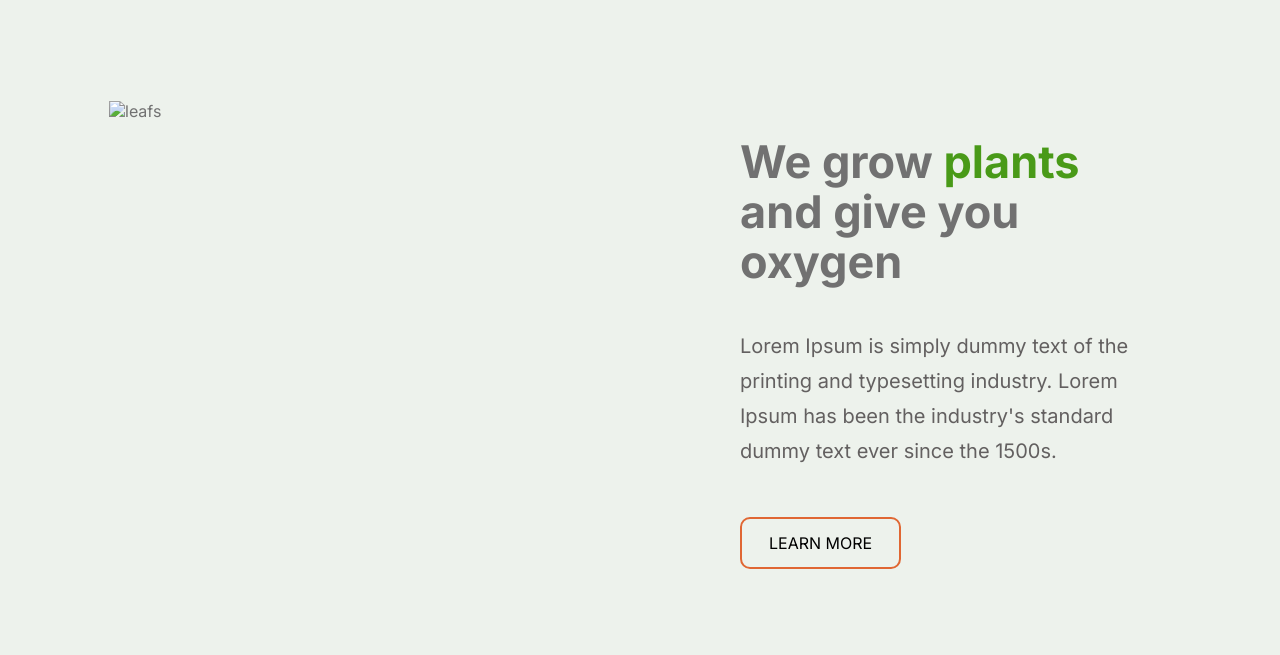
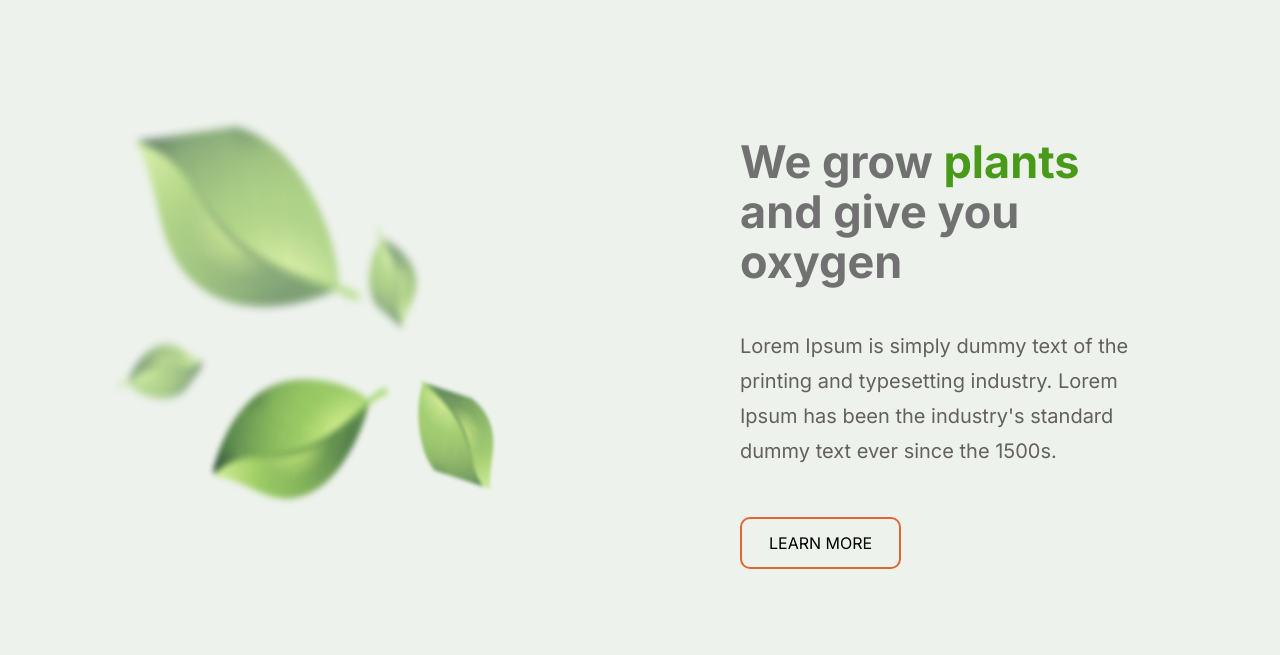
Before and after one commit to SpaYkeR696/rsschool-cv, a plain HTML site: page plants/index.html in a window 1280 px wide. Shown: the part 145-800 px from the top of the page. Drawn offline with Linux system fonts and the light colour scheme; the site is published under a folder, as on GitHub Pages, so addresses that start at the root find nothing; a web font is replaced by a local one.

Commit message:
fix: photo

```diff
--- a/plants/index.html
+++ b/plants/index.html
@@ -45,7 +45,7 @@
         <section class="welcom">
             <div class="container">
                 <div class="desc">
-                    <img src="/assets/png/leafs.png" alt="leafs" width="407" height="448">
+                    <img src="./assets/png/leafs.png" alt="leafs" width="407" height="448">
                     <div class="desc-content">
                         <h1>We grow <span>plants</span> and give you oxygen</h1>
                         <p>Lorem Ipsum is simply dummy text of the printing and typesetting industry. Lorem Ipsum has been the industry's standard dummy text ever since the 1500s.</p>
```
